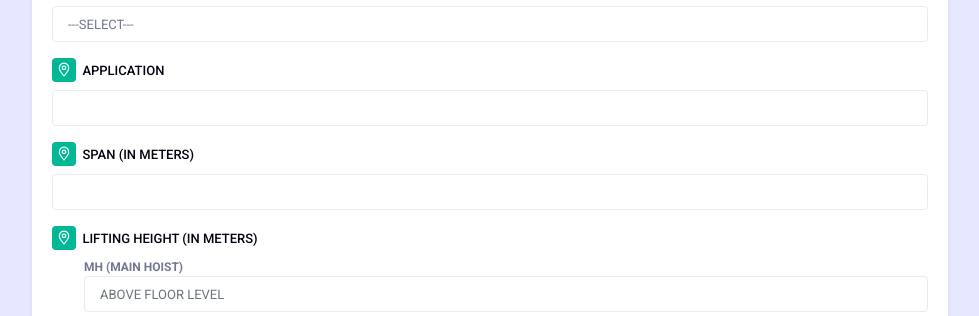
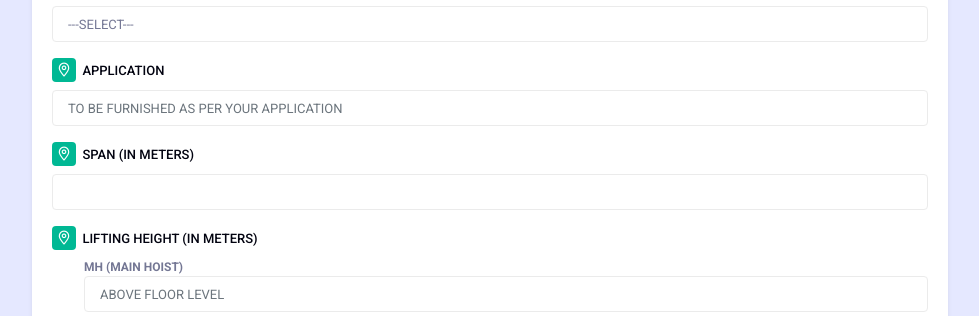
Before and after one commit to PankajBrightcodess/mycranium_android, a PHP site: page /eot_crane.php in a window 1280 px wide. Shown: the part 897-1213 px from the top of the page, without its empty margins (150-1129 px from the left). Run offline with PHP 8.4, Linux system fonts and the light colour scheme.

Commit message:
Update eot_crane.php

```diff
--- a/eot_crane.php
+++ b/eot_crane.php
@@ -157,7 +157,7 @@
                 </div>
                 <div class="mb-3">
                   <div class="title mb-2"><i class="lni lni-map-marker"></i><span>APPLICATION</span></div>
-                   <input type="text" class="form-control" name="">
+                   <input type="text" class="form-control" placeholder="TO BE FURNISHED AS PER YOUR APPLICATION" name="">
                 </div>
                 <div class="mb-3">
                   <div class="title mb-2"><i class="lni lni-map-marker"></i><span>SPAN (IN METERS)</span></div>
```
